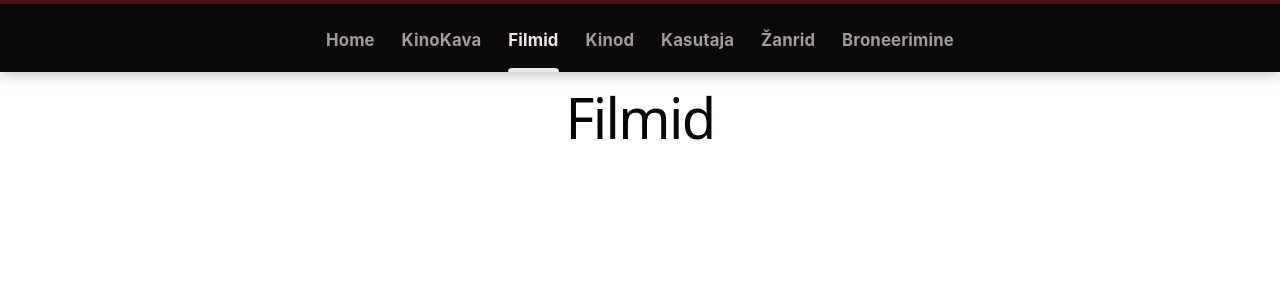
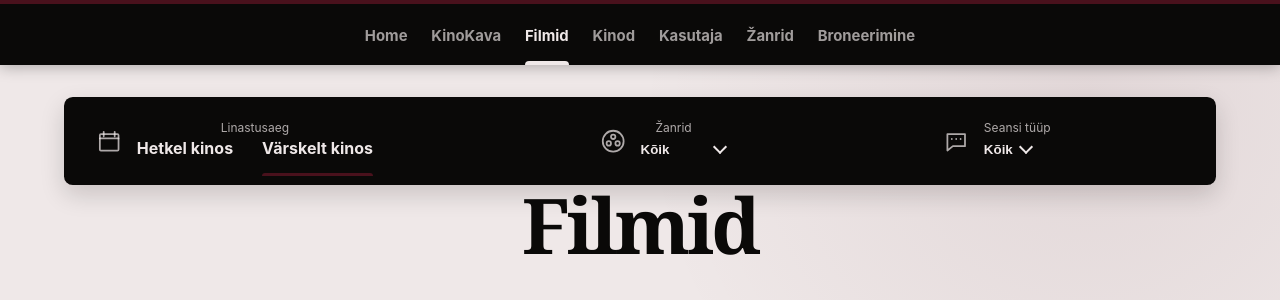
Before and after one commit to Tallinna-Polutehnikum/TA-24A-3, a Vue app in the folder frontend/: page /filmid in a window 1280 px wide. Shown: the top 300 px of the page. Built offline with nearby package versions, Linux system fonts and the light colour scheme.

Commit message:
feat: add movie filters

```diff
--- a/frontend/src/components/Navbar.vue
+++ b/frontend/src/components/Navbar.vue
@@ -39,14 +39,9 @@ const navigationItems = [
 
 <style scoped>
 :global(:root) {
-  --ink: #0A0908;
-  --wine: #49111C;
   --wine-deep: #2e0a12;
-  --paper: #EFE8E8;
   --paper-dim: rgba(239, 232, 232, 0.66);
   --paper-faint: rgba(239, 232, 232, 0.12);
-  --serif: "Playfair Display", Georgia, "Times New Roman", serif;
-  --sans: "Inter", system-ui, -apple-system, "Segoe UI", Roboto, sans-serif;
 }
 
 .site-header {
--- a/frontend/src/style.css
+++ b/frontend/src/style.css
@@ -1,296 +1,109 @@
 :root {
-  --text: #6b6375;
-  --text-h: #08060d;
-  --bg: #fff;
-  --border: #e5e4e7;
-  --code-bg: #f4f3ec;
-  --accent: #aa3bff;
-  --accent-bg: rgba(170, 59, 255, 0.1);
-  --accent-border: rgba(170, 59, 255, 0.5);
-  --social-bg: rgba(244, 243, 236, 0.5);
-  --shadow:
-    rgba(0, 0, 0, 0.1) 0 10px 15px -3px, rgba(0, 0, 0, 0.05) 0 4px 6px -2px;
+  --ink: #0A0908;
+  --wine: #49111C;
+  --paper: #EFE8E8;
+  --paper-muted: rgba(239, 232, 232, 0.72);
+  --paper-subtle: rgba(239, 232, 232, 0.12);
+  --wine-soft: rgba(73, 17, 28, 0.12);
+  --wine-border: rgba(73, 17, 28, 0.28);
+  --sans: "Inter", system-ui, -apple-system, "Segoe UI", Roboto, sans-serif;
+  --serif: "Playfair Display", Georgia, "Times New Roman", serif;
 
-  --sans: system-ui, 'Segoe UI', Roboto, sans-serif;
-  --heading: system-ui, 'Segoe UI', Roboto, sans-serif;
-  --mono: ui-monospace, Consolas, monospace;
-
-  font: 18px/145% var(--sans);
-  letter-spacing: 0.18px;
-  color-scheme: light dark;
-  color: var(--text);
-  background: var(--bg);
+  font: 16px/1.5 var(--sans);
+  color: var(--ink);
+  background: var(--paper);
   font-synthesis: none;
   text-rendering: optimizeLegibility;
   -webkit-font-smoothing: antialiased;
   -moz-osx-font-smoothing: grayscale;
-
-  @media (max-width: 1024px) {
-    font-size: 16px;
-  }
 }
 
-@media (prefers-color-scheme: dark) {
-  :root {
-    --text: #9ca3af;
-    --text-h: #f3f4f6;
-    --bg: #16171d;
-    --border: #2e303a;
-    --code-bg: #1f2028;
-    --accent: #c084fc;
-    --accent-bg: rgba(192, 132, 252, 0.15);
-    --accent-border: rgba(192, 132, 252, 0.5);
-    --social-bg: rgba(47, 48, 58, 0.5);
-    --shadow:
-      rgba(0, 0, 0, 0.4) 0 10px 15px -3px, rgba(0, 0, 0, 0.25) 0 4px 6px -2px;
-  }
+* {
+  box-sizing: border-box;
+}
 
-  #social .button-icon {
-    filter: invert(1) brightness(2);
-  }
+html {
+  min-width: 320px;
+  background: var(--paper);
 }
 
 body {
+  min-width: 320px;
+  min-height: 100vh;
   margin: 0;
+  background:
+    radial-gradient(circle at 85% 12%, rgba(73, 17, 28, 0.08), transparent 28rem),
+    var(--paper);
+}
+
+button,
+a {
+  font: inherit;
+}
+
+a {
+  color: var(--wine);
 }
 
 h1,
-h2 {
-  font-family: var(--heading);
-  font-weight: 500;
-  color: var(--text-h);
+h2,
+h3 {
+  margin: 0;
+  color: var(--ink);
+  font-family: var(--serif);
+  font-weight: 700;
 }
 
 h1 {
-  font-size: 56px;
-  letter-spacing: -1.68px;
-  margin: 32px 0;
-  @media (max-width: 1024px) {
-    font-size: 36px;
-    margin: 20px 0;
-  }
+  font-size: clamp(2.5rem, 6vw, 5rem);
+  line-height: 1.05;
+  letter-spacing: -0.04em;
 }
+
 h2 {
-  font-size: 24px;
-  line-height: 118%;
-  letter-spacing: -0.24px;
-  margin: 0 0 8px;
-  @media (max-width: 1024px) {
-    font-size: 20px;
-  }
+  font-size: clamp(1.75rem, 3vw, 2.5rem);
+  line-height: 1.15;
 }
+
 p {
   margin: 0;
 }
 
-code,
-.counter {
-  font-family: var(--mono);
-  display: inline-flex;
-  border-radius: 4px;
-  color: var(--text-h);
+#app {
+  display: flex;
+  min-height: 100svh;
+  flex-direction: column;
 }
 
-code {
-  font-size: 15px;
-  line-height: 135%;
-  padding: 4px 8px;
-  background: var(--code-bg);
+main {
+  width: min(100% - 2rem, 72rem);
+  margin: 0 auto;
+  flex: 1;
 }
 
-.counter {
-  font-size: 16px;
-  padding: 5px 10px;
-  border-radius: 5px;
-  color: var(--accent);
-  background: var(--accent-bg);
-  border: 2px solid transparent;
-  transition: border-color 0.3s;
-  margin-bottom: 24px;
+main > h1,
+main > p {
+  text-align: center;
+}
 
-  &:hover {
-    border-color: var(--accent-border);
-  }
-  &:focus-visible {
-    outline: 2px solid var(--accent);
-    outline-offset: 2px;
+main > h1 {
+  padding-top: clamp(3rem, 10vw, 7rem);
+}
+
+main > p {
+  max-width: 38rem;
+  margin: 1.25rem auto 0;
+  color: rgba(10, 9, 8, 0.68);
+  font-size: 1.1rem;
+}
+
+::selection {
+  color: var(--paper);
+  background: var(--wine);
+}
+
+@media (max-width: 600px) {
+  main {
+    width: min(100% - 1.5rem, 72rem);
   }
 }
-
-.hero {
-  position: relative;
-
-  .base,
-  .framework,
-  .vite {
-    inset-inline: 0;
-    margin: 0 auto;
-  }
-
-  .base {
-    width: 170px;
-    position: relative;
-    z-index: 0;
-  }
-
-  .framework,
-  .vite {
-    position: absolute;
-  }
-
-  .framework {
-    z-index: 1;
-    top: 34px;
-    height: 28px;
-    transform: perspective(2000px) rotateZ(300deg) rotateX(44deg) rotateY(39deg)
-      scale(1.4);
-  }
-
-  .vite {
-    z-index: 0;
-    top: 107px;
-    height: 26px;
-    width: auto;
-    transform: perspective(2000px) rotateZ(300deg) rotateX(40deg) rotateY(39deg)
-      scale(0.8);
-  }
-}
-
-#app {
-  width: 100%;
-  max-width: none;
-  margin: 0;
-  text-align: initial;
-  border-inline: none;
-  min-height: 100svh;
-  display: flex;
-  flex-direction: column;
-  box-sizing: border-box;
-}
-
-#center {
-  display: flex;
-  flex-direction: column;
-  gap: 25px;
-  place-content: center;
-  place-items: center;
-  flex-grow: 1;
-
-  @media (max-width: 1024px) {
-    padding: 32px 20px 24px;
-    gap: 18px;
-  }
-}
-
-#next-steps {
-  display: flex;
-  border-top: 1px solid var(--border);
-  text-align: left;
-
-  & > div {
-    flex: 1 1 0;
-    padding: 32px;
-    @media (max-width: 1024px) {
-      padding: 24px 20px;
-    }
-  }
-
-  .icon {
-    margin-bottom: 16px;
-    width: 22px;
-    height: 22px;
-  }
-
-  @media (max-width: 1024px) {
-    flex-direction: column;
-    text-align: center;
-  }
-}
-
-#docs {
-  border-right: 1px solid var(--border);
-
-  @media (max-width: 1024px) {
-    border-right: none;
-    border-bottom: 1px solid var(--border);
-  }
-}
-
-#next-steps ul {
-  list-style: none;
-  padding: 0;
-  display: flex;
-  gap: 8px;
-  margin: 32px 0 0;
-
-  .logo {
-    height: 18px;
-  }
-
-  a {
-    color: var(--text-h);
-    font-size: 16px;
-    border-radius: 6px;
-    background: var(--social-bg);
-    display: flex;
-    padding: 6px 12px;
-    align-items: center;
-    gap: 8px;
-    text-decoration: none;
-    transition: box-shadow 0.3s;
-
-    &:hover {
-      box-shadow: var(--shadow);
-    }
-    .button-icon {
-      height: 18px;
-      width: 18px;
-    }
-  }
-
-  @media (max-width: 1024px) {
-    margin-top: 20px;
-    flex-wrap: wrap;
-    justify-content: center;
-
-    li {
-      flex: 1 1 calc(50% - 8px);
-    }
-
-    a {
-      width: 100%;
-      justify-content: center;
-      box-sizing: border-box;
-    }
-  }
-}
-
-#spacer {
-  height: 88px;
-  border-top: 1px solid var(--border);
-  @media (max-width: 1024px) {
-    height: 48px;
-  }
-}
-
-.ticks {
-  position: relative;
-  width: 100%;
-
-  &::before,
-  &::after {
-    content: '';
-    position: absolute;
-    top: -4.5px;
-    border: 5px solid transparent;
-  }
-
-  &::before {
-    left: 0;
-    border-left-color: var(--border);
-  }
-  &::after {
-    right: 0;
-    border-right-color: var(--border);
-  }
-}
--- a/frontend/src/views/MoviesView.vue
+++ b/frontend/src/views/MoviesView.vue
@@ -1,3 +1,251 @@
+<script setup>
+import { ref } from 'vue'
+
+const selectedDate = ref('fresh')
+const selectedGenre = ref('all')
+const selectedSessionType = ref('all')
+</script>
+
 <template>
-    <h1>Filmid</h1>
+    <div class="movies-page">
+        <section class="movie-filters" aria-label="Filmide filtrid">
+            <div class="filter-group screening-date">
+                <svg class="filter-icon" viewBox="0 0 24 24" aria-hidden="true">
+                    <rect x="3.5" y="5.5" width="17" height="15" rx="1" />
+                    <path d="M7 3.5v4M17 3.5v4M3.5 9.5h17" />
+                </svg>
+                <div class="filter-content">
+                    <span class="filter-label">Linastusaeg</span>
+                    <div class="date-options" role="group" aria-label="Linastusaja valik">
+                        <button
+                            type="button"
+                            :class="{ 'is-selected': selectedDate === 'now' }"
+                            @click="selectedDate = 'now'"
+                        >
+                            Hetkel kinos
+                        </button>
+                        <button
+                            type="button"
+                            :class="{ 'is-selected': selectedDate === 'fresh' }"
+                            @click="selectedDate = 'fresh'"
+                        >
+                            Värskelt kinos
+                        </button>
+                    </div>
+                </div>
+            </div>
+
+            <label class="filter-group select-group">
+                <svg class="filter-icon" viewBox="0 0 24 24" aria-hidden="true">
+                    <circle cx="12" cy="12" r="9.5" />
+                    <circle cx="12" cy="8" r="2" />
+                    <circle cx="8" cy="14" r="2" />
+                    <circle cx="16" cy="14" r="2" />
+                </svg>
+                <span class="filter-content">
+                    <span class="filter-label">Žanrid</span>
+                    <span class="select-wrap">
+                        <select v-model="selectedGenre" aria-label="Vali žanr">
+                            <option value="all">Kõik</option>
+                            <option value="action">Märul</option>
+                            <option value="comedy">Komöödia</option>
+                            <option value="drama">Draama</option>
+                        </select>
+                    </span>
+                </span>
+            </label>
+
+            <label class="filter-group select-group">
+                <svg class="filter-icon" viewBox="0 0 24 24" aria-hidden="true">
+                    <path d="M4 5.5h16v11H9l-5 4v-15Z" />
+                    <path d="M8 10h.01M12 10h.01M16 10h.01" />
+                </svg>
+                <span class="filter-content">
+                    <span class="filter-label">Seansi tüüp</span>
+                    <span class="select-wrap">
+                        <select v-model="selectedSessionType" aria-label="Vali seansi tüüp">
+                            <option value="all">Kõik</option>
+                            <option value="2d">2D</option>
+                            <option value="3d">3D</option>
+                        </select>
+                    </span>
+                </span>
+            </label>
+        </section>
+
+        <h1>Filmid</h1>
+    </div>
 </template>
+
+<style scoped>
+.movies-page {
+    padding-top: 2rem;
+}
+
+.movie-filters {
+    display: flex;
+    min-height: 5.5rem;
+    align-items: stretch;
+    gap: clamp(2rem, 8vw, 8rem);
+    padding: 1rem clamp(1.25rem, 3vw, 2rem);
+    color: var(--paper);
+    background: var(--ink);
+    border-radius: 0.55rem;
+    box-shadow: 0 0.6rem 1.5rem rgba(10, 9, 8, 0.16);
+}
+
+.filter-group {
+    display: flex;
+    min-width: 0;
+    align-items: center;
+    gap: 0.9rem;
+}
+
+.screening-date {
+    flex: 1.5 1 22rem;
+}
+
+.select-group {
+    flex: 1 1 13rem;
+}
+
+.filter-icon {
+    width: 1.65rem;
+    height: 1.65rem;
+    flex: 0 0 auto;
+    fill: none;
+    stroke: var(--paper-muted);
+    stroke-linecap: round;
+    stroke-linejoin: round;
+    stroke-width: 1.6;
+}
+
+.filter-content {
+    display: flex;
+    min-width: 0;
+    flex-direction: column;
+    justify-content: center;
+    gap: 0.05rem;
+}
+
+.filter-label {
+    color: var(--paper-muted);
+    font-size: 0.75rem;
+    line-height: 1.2;
+}
+
+.date-options {
+    display: flex;
+    align-items: stretch;
+    gap: 1.8rem;
+}
+
+.date-options button {
+    position: relative;
+    padding: 0;
+    border: 0;
+    color: var(--paper);
+    background: transparent;
+    cursor: pointer;
+    font-weight: 700;
+    white-space: nowrap;
+}
+
+.date-options button::after {
+    position: absolute;
+    right: 0;
+    bottom: -1rem;
+    left: 0;
+    height: 0.2rem;
+    border-radius: 0.2rem 0.2rem 0 0;
+    background: transparent;
+    content: '';
+}
+
+.date-options button:hover,
+.date-options button:focus-visible {
+    color: var(--paper);
+}
+
+.date-options button.is-selected::after {
+    background: var(--wine);
+}
+
+.date-options button:focus-visible,
+.select-group:focus-within {
+    outline: 2px solid var(--paper);
+    outline-offset: 4px;
+}
+
+.select-wrap {
+    position: relative;
+    width: fit-content;
+}
+
+.select-wrap::after {
+    position: absolute;
+    top: 0.35rem;
+    right: -1.15rem;
+    width: 0.5rem;
+    height: 0.5rem;
+    border-right: 2px solid var(--paper);
+    border-bottom: 2px solid var(--paper);
+    content: '';
+    pointer-events: none;
+    transform: rotate(45deg);
+}
+
+select {
+    max-width: 9rem;
+    padding: 0;
+    border: 0;
+    color: var(--paper);
+    appearance: none;
+    background: transparent;
+    cursor: pointer;
+    font-weight: 700;
+}
+
+select:focus {
+    outline: none;
+}
+
+option {
+    color: var(--ink);
+    background: var(--paper);
+}
+
+@media (max-width: 800px) {
+    .movie-filters {
+        flex-wrap: wrap;
+        gap: 1.5rem 2rem;
+    }
+
+    .screening-date {
+        flex-basis: 100%;
+    }
+
+    .select-group {
+        flex: 1 1 calc(50% - 1rem);
+    }
+}
+
+@media (max-width: 480px) {
+    .movies-page {
+        padding-top: 1rem;
+    }
+
+    .movie-filters {
+        gap: 1.25rem;
+        padding: 1rem;
+    }
+
+    .date-options {
+        gap: 1rem;
+    }
+
+    .select-group {
+        flex-basis: 100%;
+    }
+}
+</style>
```
Also changed, not shown: 1 other file (tests, documents, lock files or other folders).
